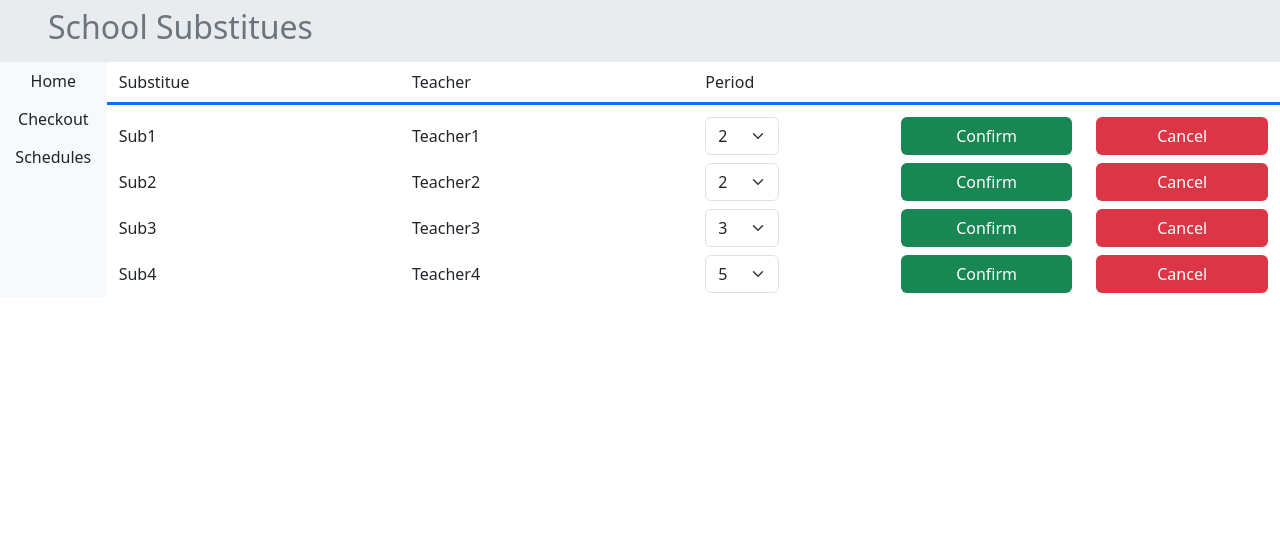
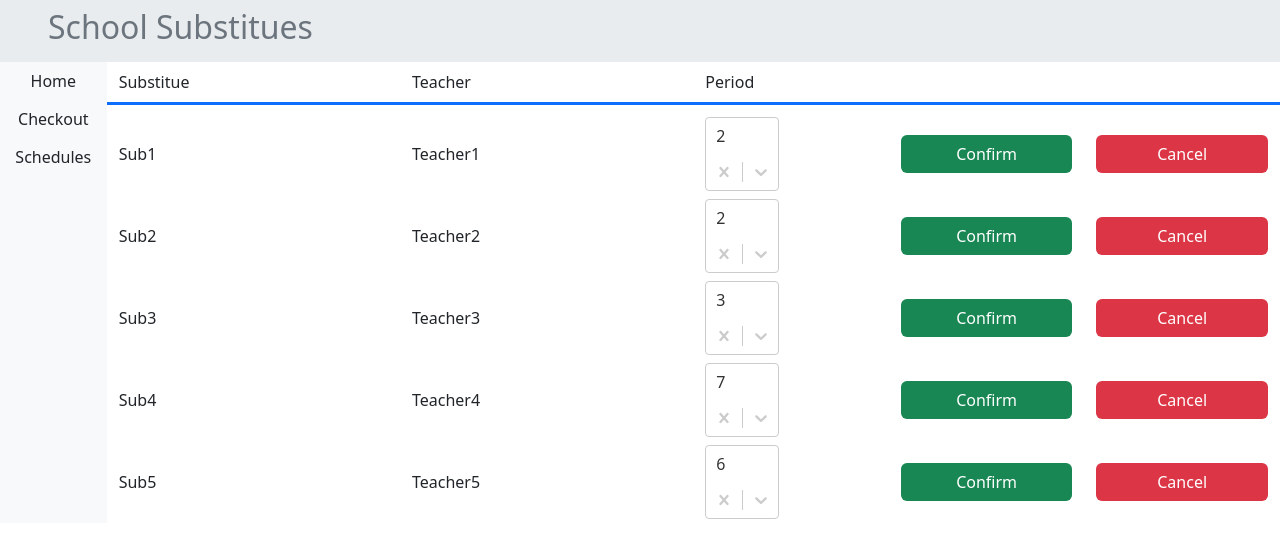
Before and after one commit to KevinZhang2135/School-Attendance, a React (Create React App) app in the folder flask_react/: page /checkout in a window 1280 px wide. Shown: the top 558 px of the page. Built offline with nearby package versions, Linux system fonts and the light colour scheme; no server answers.

Commit message:
Searchable Select

```diff
--- a/flask_react/package.json
+++ b/flask_react/package.json
@@ -14,6 +14,7 @@
     "react-dom": "^18.2.0",
     "react-router-dom": "^6.6.2",
     "react-scripts": "5.0.1",
+    "react-select": "^5.7.2",
     "web-vitals": "^2.1.4"
   },
   "scripts": {
--- a/flask_react/src/App.js
+++ b/flask_react/src/App.js
@@ -13,16 +13,20 @@ export default class App extends Component {
             { id: 1, name: "Sub1", teacherSubbing: "Teacher1", period: 2 },
             { id: 2, name: "Sub2", teacherSubbing: "Teacher2", period: 2 },
             { id: 3, name: "Sub3", teacherSubbing: "Teacher3", period: 3 },
-            { id: 4, name: "Sub4", teacherSubbing: "Teacher4", period: 5 },
+            { id: 4, name: "Sub4", teacherSubbing: "Teacher4", period: 7 },
+            { id: 5, name: "Sub5", teacherSubbing: "Teacher5", period: 6 },
         ],
     };
 
     handleSelect = (event, sub) => {
-        const newSubList = this.state.substitues;
-        const index = newSubList.indexOf(sub);
-        newSubList[index].period = event.target.value;
+        if (event !== null) {
+            const newSubList = this.state.substitues;
+            const index = newSubList.indexOf(sub);
+            newSubList[index].period = event.value;
 
-        this.setState({ substitues: newSubList });
+            this.setState({ substitues: newSubList });
+            console.log(this.state);
+        }
     };
 
     componentDidMount = () => {
--- a/flask_react/src/components/substitue.jsx
+++ b/flask_react/src/components/substitue.jsx
@@ -1,8 +1,21 @@
 import React, { Component } from "react";
+import Select from "react-select";
 
 export default class Substitue extends Component {
     render = () => {
         const { substitue, onDelete, onSelect } = this.props;
+        const periodOptions = [
+            { value: 1, label: 1 },
+            { value: 2, label: 2 },
+            { value: 3, label: 3 },
+            { value: 4, label: 4 },
+            { value: 6, label: 6 },
+            { value: 7, label: 7 },
+            { value: 8, label: 8 },
+        ];
+
+        const periodIndex = periodOptions.findIndex(period => period.label === substitue.period);
+
         return (
             <div className="align-items-center row">
                 <div className="align-middle text-start mt-1 mb-1 col-3">
@@ -14,24 +27,24 @@ export default class Substitue extends Component {
                 </div>
 
                 <div className="align-middle text-start mt-1 mb-1 col-1">
-                    <select
+                    <Select
+                        className="basic-single"
+                        classNamePrefix="select"
+                        defaultValue={periodOptions[periodIndex]}
+                        isDisabled={false}
+                        isLoading={false}
+                        isClearable={true}
+                        isRtl={false}
+                        isSearchable={true}
+                        name="periods"
+                        options={periodOptions}
                         onChange={(e) => {
                             onSelect(e, substitue);
                         }}
-                        className="form-select"
-                    >
-                        <option defaultValue>{substitue.period}</option>
-                        <option value="1">1</option>
-                        <option value="2">2</option>
-                        <option value="3">3</option>
-                        <option value="4">4</option>
-                        <option value="6">6</option>
-                        <option value="7">7</option>
-                        <option value="8">8</option>
-                    </select>
+                    />
                 </div>
+
                 <div className="mt-1 mb-1 col-1" />
-
 
                 <div className="mt-1 mb-1 col-2">
                     <button className="btn bg-success text-white container-fluid">
```
Also changed, not shown: 1 other file (tests, documents, lock files or other folders).
